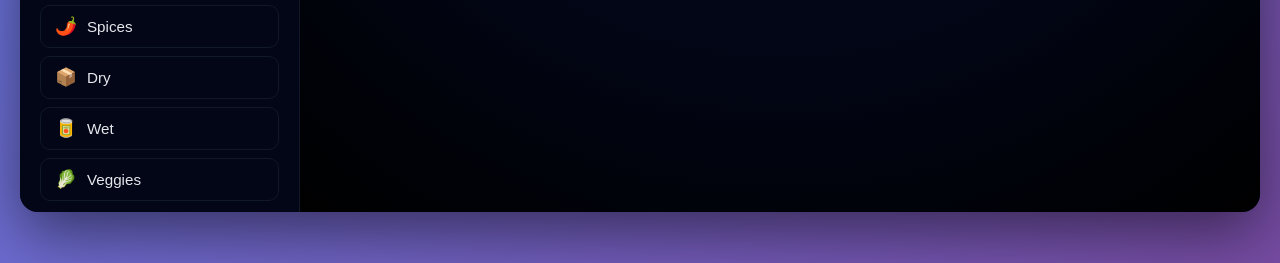
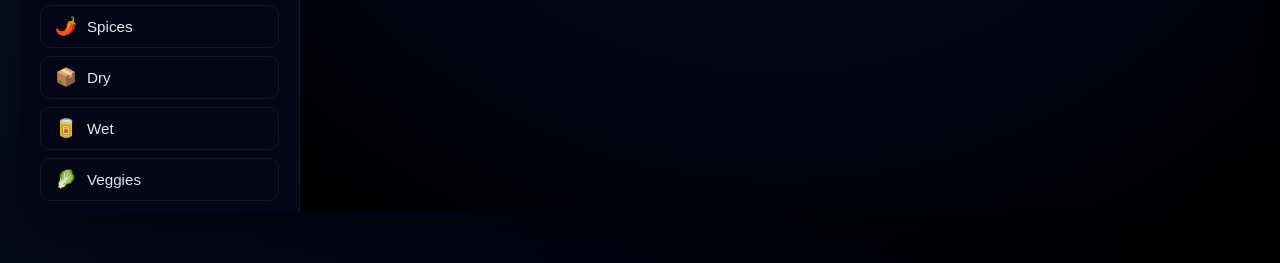
Before and after one commit to IvyAndersen/fillout-dashboard, a website: page index.html in a window 1280 px wide. Shown: the part 537-800 px from the top of the page. Drawn offline with Linux system fonts and the light colour scheme.

Commit message:
Update body background gradient
Changed the background gradient of the body.

```diff
--- a/styles.css
+++ b/styles.css
@@ -6,11 +6,11 @@
 
 body {
     font-family: -apple-system, BlinkMacSystemFont, 'Segoe UI', Roboto, Oxygen, Ubuntu, Cantarell, sans-serif;
-    /* keep the nice purple gradient */
-    background: linear-gradient(135deg, #667eea 0%, #764ba2 100%);
+    background: linear-gradient(145deg, #0f172a 0%, #020617 60%, #000 100%);
     min-height: 100vh;
     padding: 20px;
 }
+
 
 /* wrapper */
 .container {
```
